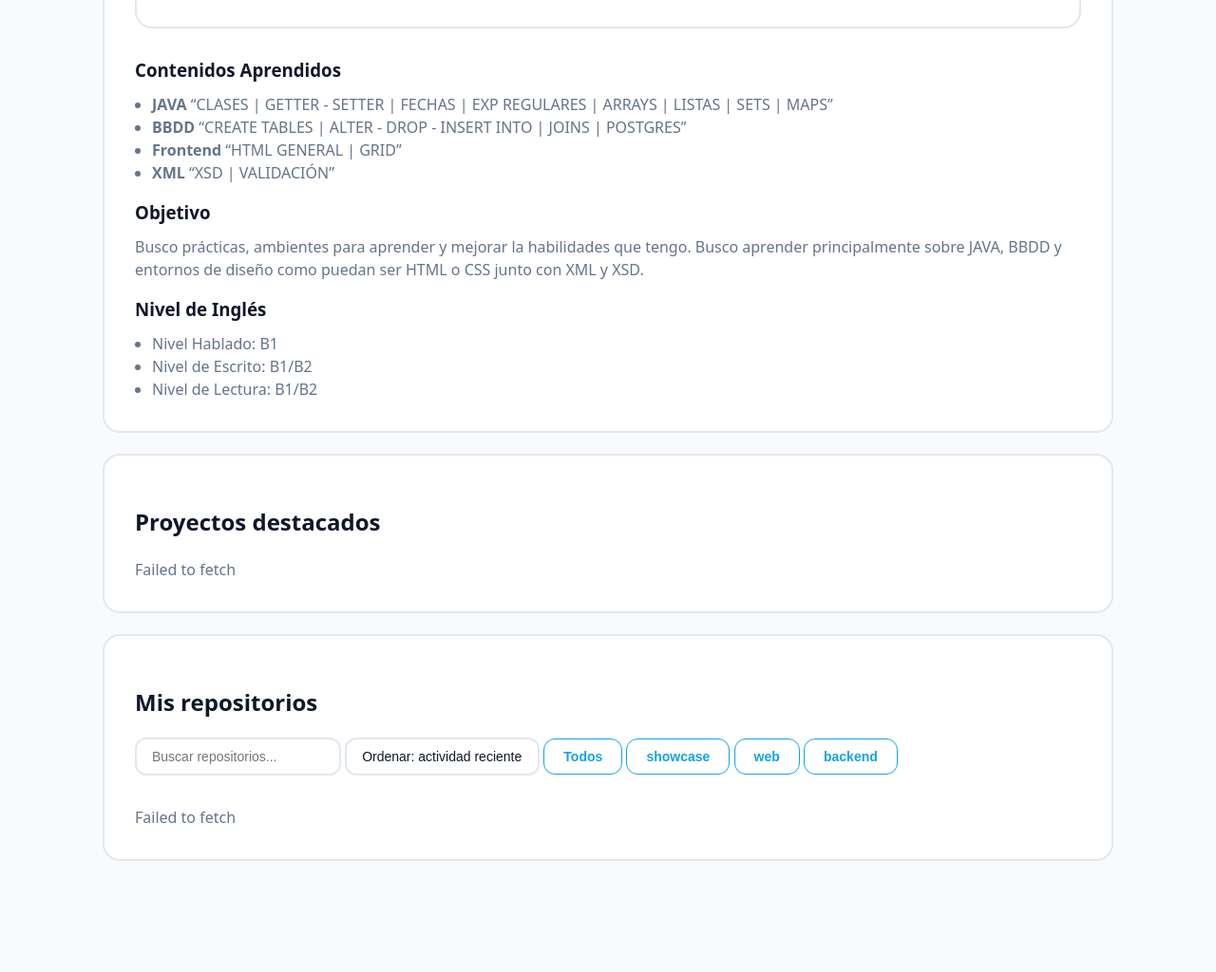
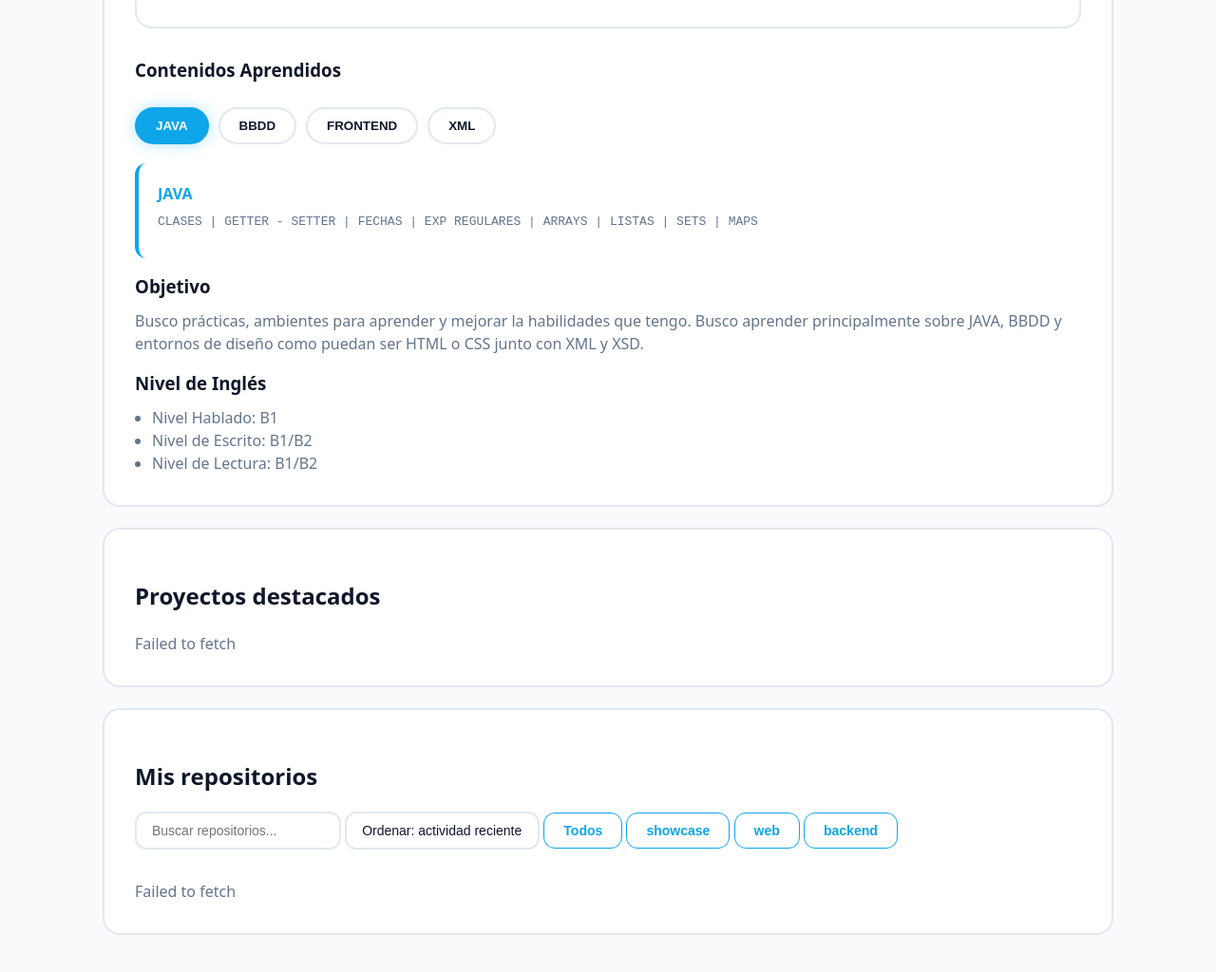
Before and after one commit to alejandroDonGar/alejandroDonGar.github.io, a Jekyll site: the page index.html, which Jekyll copies as it is, in a window 1280 px wide, cut to the strip 818-1863 px from the top of the page. Shown: the top 1024 px of the strip at 95% size. Built offline with Jekyll 4.4.1, drawn with Linux system fonts in a browser that asks for light colours; before the commit the page ends 1785 px from its top, so only the background shows below that.

Commit message:
botones interactivos en contenidos aprendidos

```diff
--- a/assets/css/styles.css
+++ b/assets/css/styles.css
@@ -262,3 +262,53 @@ body {
   .title { font-size: 36px; }
   .grid2 { grid-template-columns: 1fr; }
 }
+
+
+.skills-interactive { margin-top: 25px; }
+.skills-tabs {
+  display: flex;
+  gap: 10px;
+  margin-bottom: 20px;
+  flex-wrap: wrap;
+}
+/* Reutilizamos el estilo de tus pills pero como botones */
+.skill-pill {
+  padding: 10px 20px;
+  border-radius: 100px;
+  border: 2px solid var(--line);
+  background: var(--card);
+  color: var(--text);
+  font-weight: 700;
+  cursor: pointer;
+  transition: all 0.3s ease;
+}
+/* El estado ACTIVO (cuando está seleccionado) */
+.skill-pill.active {
+  background: var(--brand) !important;
+  color: white !important;
+  border-color: var(--brand) !important;
+  box-shadow: 0 0 15px rgba(56, 189, 248, 0.4);
+}
+.skill-card {
+  background: var(--card);
+  border-left: 4px solid var(--brand); /* Una línea lateral pro */
+  padding: 20px;
+  border-radius: 12px;
+  min-height: 100px;
+  /* Animación de entrada */
+  animation: slideIn 0.4s ease-out;
+}
+.skill-card h4 {
+  margin: 0 0 8px 0;
+  color: var(--brand);
+  text-transform: uppercase;
+}
+.skill-card p {
+  margin: 0;
+  color: var(--muted);
+  font-family: monospace; /* Estilo código para los contenidos */
+}
+@keyframes slideIn {
+  from { opacity: 0; transform: translateX(20px); }
+  to { opacity: 1; transform: translateX(0); }
+}
--- a/index.html
+++ b/index.html
@@ -43,12 +43,20 @@
 
         <div>
         <h3 style="margin:0 0 10px">Contenidos Aprendidos</h3>
-        <ul class="muted" style="margin:0;padding-left:18px">
-          <li><strong>JAVA</strong> “CLASES | GETTER - SETTER | FECHAS | EXP REGULARES | ARRAYS | LISTAS | SETS | MAPS”</li>
-          <li><strong>BBDD</strong> “CREATE TABLES | ALTER - DROP - INSERT INTO | JOINS | POSTGRES”</li>
-          <li><strong>Frontend</strong> “HTML GENERAL | GRID”</li>
-          <li><strong>XML</strong> “XSD | VALIDACIÓN”</li>
-        </ul>
+        <div class="skills-interactive">
+          <div class="skills-tabs">
+            <button class="skill-pill active" onclick="showSkill('java', this)">JAVA</button>
+            <button class="skill-pill" onclick="showSkill('bbdd', this)">BBDD</button>
+            <button class="skill-pill" onclick="showSkill('web', this)">FRONTEND</button>
+            <button class="skill-pill" onclick="showSkill('xml', this)">XML</button>
+          </div>
+          <div class="skills-content-wrapper">
+            <div id="skill-display" class="skill-card">
+              <h4 id="skill-title">JAVA</h4>
+              <p id="skill-text">CLASES | GETTER - SETTER | FECHAS | EXP REGULARES | ARRAYS | LISTAS | SETS | MAPS</p>
+            </div>
+          </div>
+        </div>
 
         <h3 style="margin:16px 0 10px">Objetivo</h3>
         <p class="muted" style="margin:0">
@@ -235,6 +243,32 @@
     document.getElementById("repos").innerHTML = `<div class="muted">${err.message}</div>`;
     console.error(err);
   });
+  const skillData = {
+  java: { title: "JAVA", text: "CLASES | GETTER - SETTER | FECHAS | EXP REGULARES | ARRAYS | LISTAS | SETS | MAPS" },
+  bbdd: { title: "BBDD", text: "CREATE TABLES | ALTER - DROP - INSERT INTO | JOINS | POSTGRES" },
+  web: { title: "FRONTEND", text: "HTML GENERAL | CSS GRID | FLEXBOX | RESPONSIVE DESIGN" },
+  xml: { title: "XML", text: "XSD | VALIDACIÓN | ESTRUCTURAS DE DATOS" }
+};
+
+function showSkill(key, btn) {
+  // 1. Quitar clase active de todos los botones
+  document.querySelectorAll('.skill-pill').forEach(b => b.classList.remove('active'));
+  // 2. Poner active al botón pulsado
+  btn.classList.add('active');
+
+  const display = document.getElementById('skill-display');
+  const title = document.getElementById('skill-title');
+  const text = document.getElementById('skill-text');
+
+  // 3. Cambiar contenido
+  title.innerText = skillData[key].title;
+  text.innerText = skillData[key].text;
+
+  // 4. Reiniciar animación
+  display.style.animation = 'none';
+  display.offsetHeight; /* truco para forzar el reflow */
+  display.style.animation = null;
+}
 </script>
 
 </body>
```
Also changed, not shown: 2 other files.
